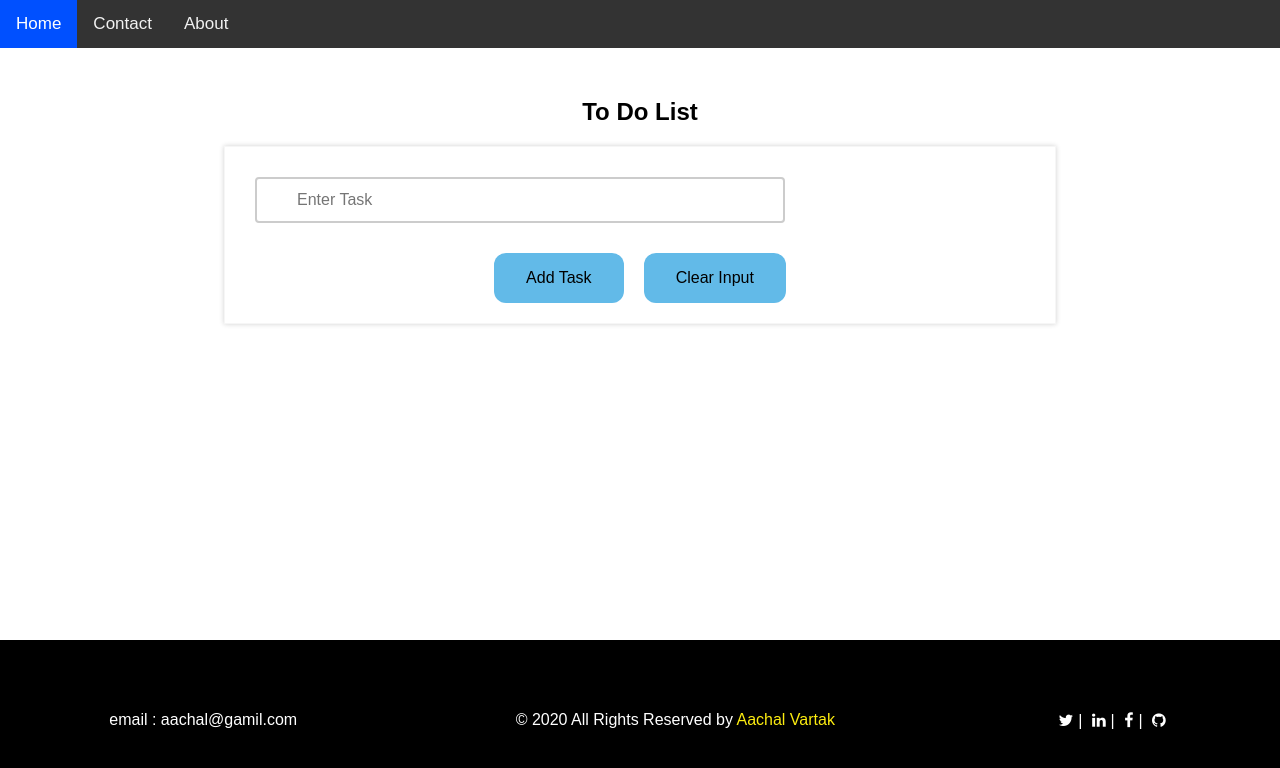
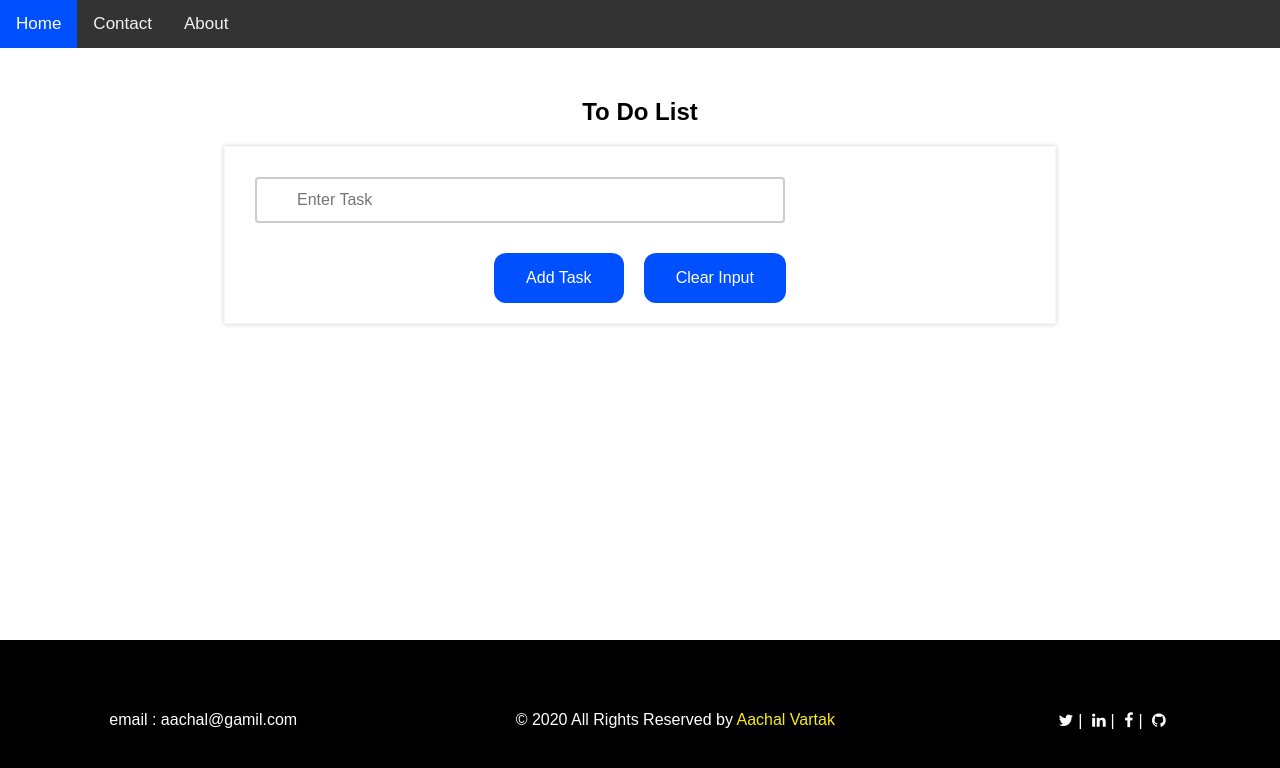
Before and after one commit to aachalV/To-Do-Application, a plain HTML site: page index.html in a window 1280 px wide. Drawn offline with Linux system fonts and the light colour scheme.

Commit message:
Edited Button styling
Colour changed to pleasant Blue and Onfocus outline disabled

```diff
--- a/style/style.css
+++ b/style/style.css
@@ -5,19 +5,12 @@
 
   body {
     position: relative;
-    font-family: Arial;
+    font-family: Arial, Helvetica, sans-serif;
     margin: 0;
     padding-bottom: 155.19px;
     min-height: 100vh;
   }
-  /* NAVIGATION BAR */
-body {
-  margin: 0px;
-  padding: 0px;
-  box-sizing: border-box;
-  font-family: Arial, Helvetica, sans-serif;
-}
-
+/* NAVIGATION BAR */
 .topnav {
   overflow: hidden;
   background-color: #333;
@@ -142,28 +135,30 @@ body {
     cursor: pointer;
   }
   .form-btn {
-    background-color: #62bae8 ;
-    color: black;
+    background-color: rgba(0, 80, 255, 1) ;
+    color: white;
     margin: 10px;
     border: none;
   }
 
   .form-btn:hover {
     background-color: #93b61a;
-    color: white;
+    color: black;
+  }
+  .form-btn:focus{
+    outline: none;
   }
   .del-btn {
     background-color: #c3c3c3;
     color: black;
     border: none;
   }
-
   .del-btn:hover {
     background-color: #555555;
     color: white;
   }
   .del-btn:focus{
-      border-color: none;
+      outline: none;
   }
   /* Responsive layout - when the screen is less than 700px wide, make the two columns stack on top of each other instead of next to each other */
   @media screen and (max-width: 600px) {
```
